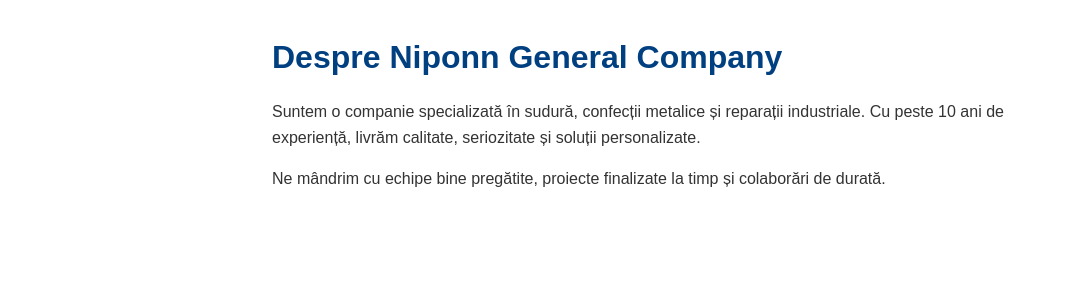
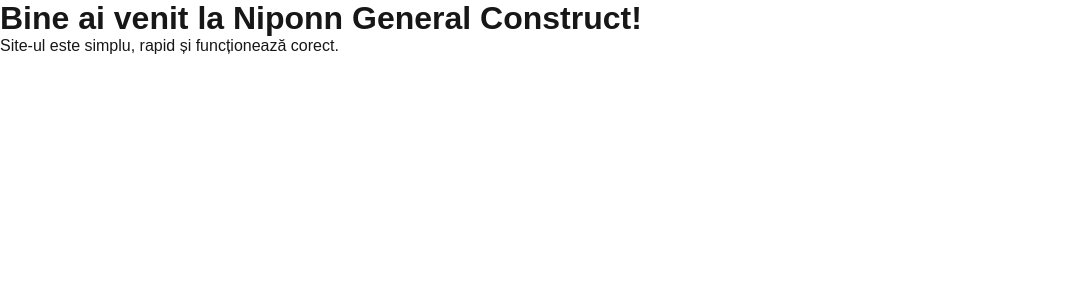
Before and after one commit to Razvancodreanu/niponn-next, a Next.js app: page /despre in a window 1280 px wide. Shown: the top 300 px of the page, without its empty margins (0-1067 px from the left). Built offline with nearby package versions, Linux system fonts and the light colour scheme.

Commit message:
Actualizat homepage-ul în app/page.js

```diff
--- a/app/despre/page.js
+++ b/app/despre/page.js
@@ -1,16 +1,8 @@
-import styles from './despre.module.css';
-
-export default function Despre() {
+export default function Home() {
     return (
-        <main className={styles.container}>
-            <h1 className={styles.titlu}>Despre Niponn General Company</h1>
-            <p className={styles.paragraf}>
-                Suntem o companie specializată în sudură, confecții metalice și reparații industriale.
-                Cu peste 10 ani de experiență, livrăm calitate, seriozitate și soluții personalizate.
-            </p>
-            <p className={styles.paragraf}>
-                Ne mândrim cu echipe bine pregătite, proiecte finalizate la timp și colaborări de durată.
-            </p>
+        <main>
+            <h1>Bine ai venit la Niponn General Construct!</h1>
+            <p>Site-ul este simplu, rapid și funcționează corect.</p>
         </main>
     );
 }
```
